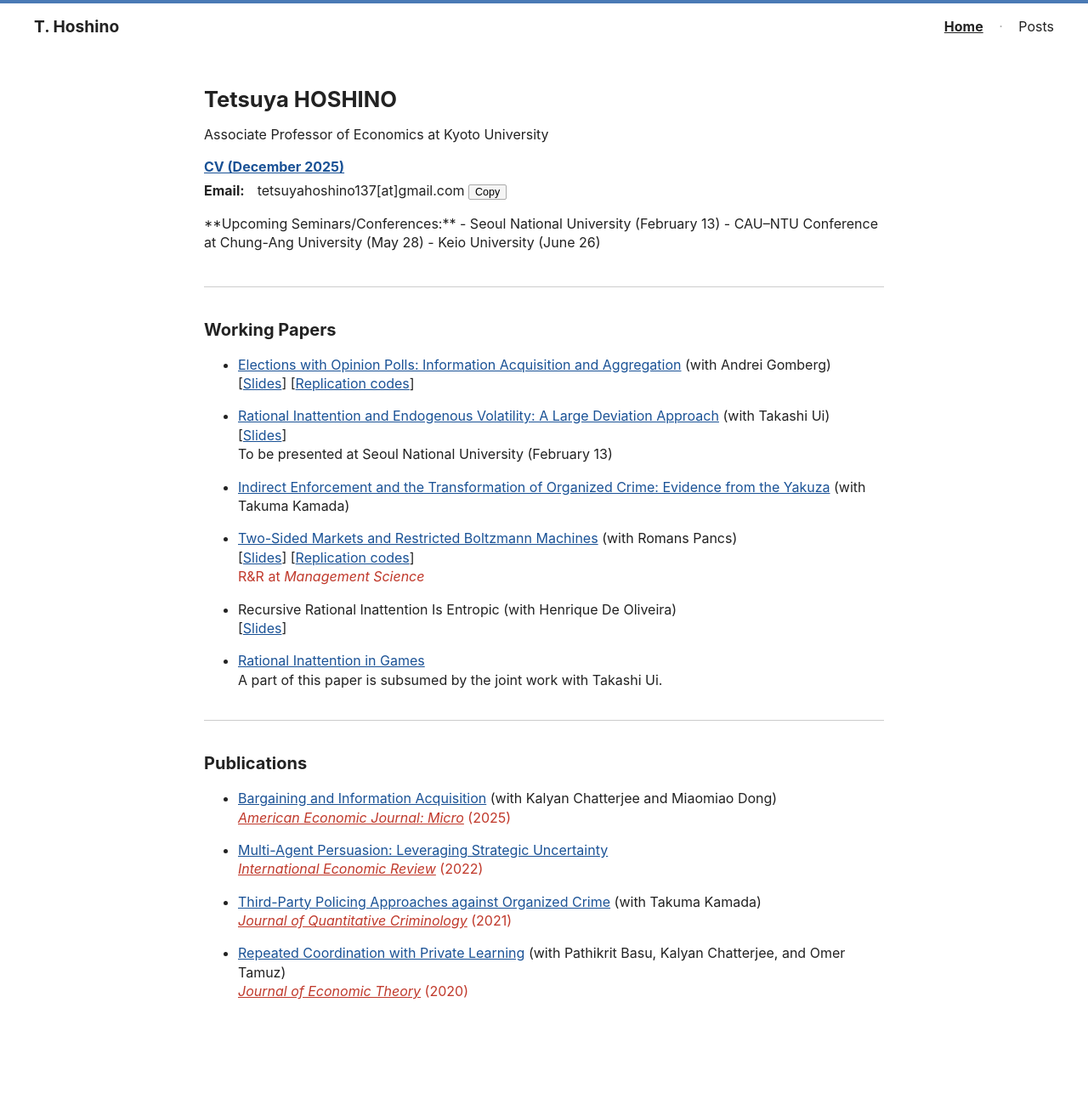
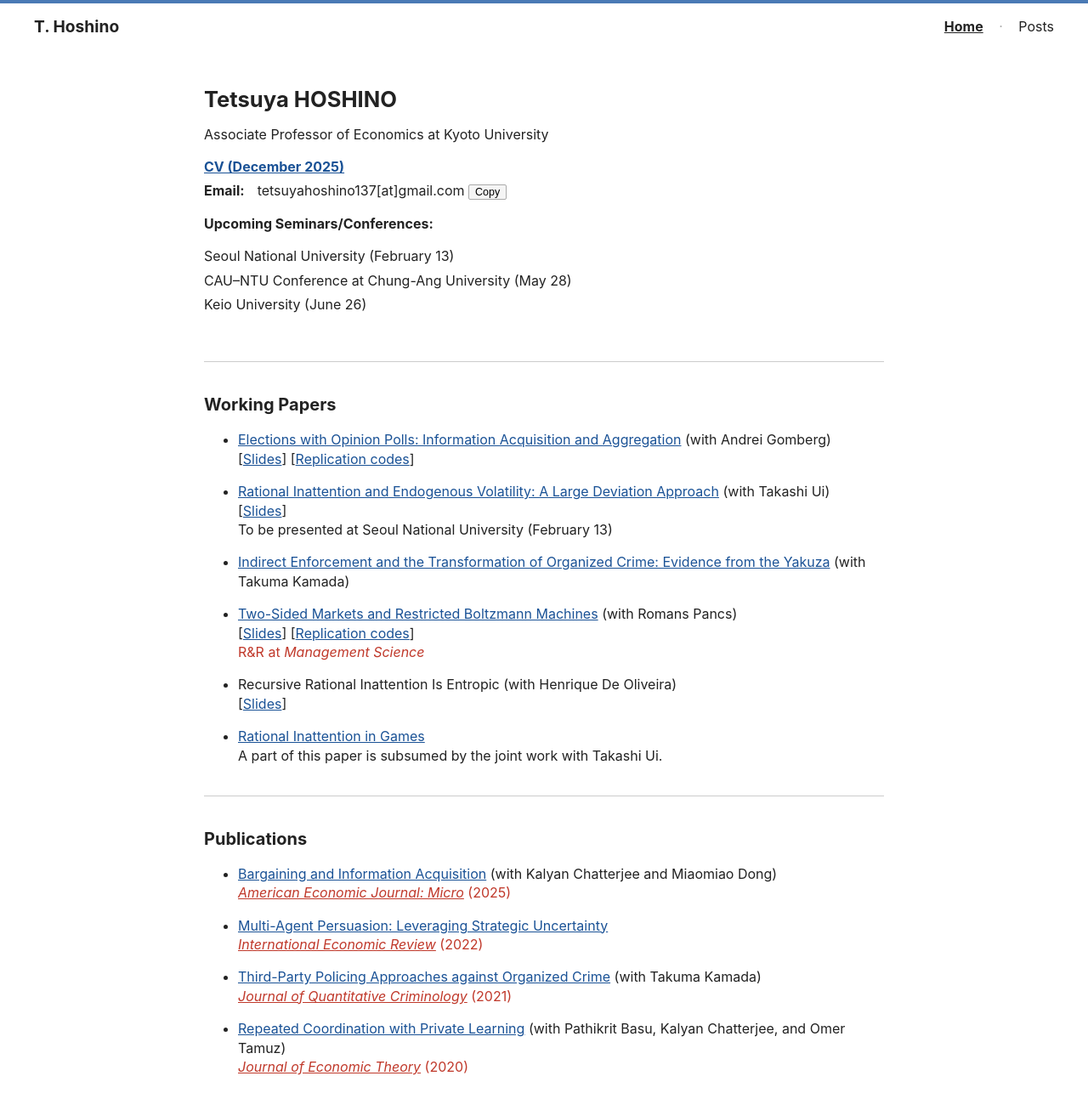
Before and after one commit to tetsuyahoshino137/tetsuyahoshino137.github.io, a Jekyll site: the page built from index.md, in a window 1280 px wide. Shown: the whole page at 85% size. Built offline with Jekyll 4.4.1, drawn with Linux system fonts in a browser that asks for light colours; before the commit the page ends 1218 px from its top, so only the background shows below that.

Commit message:
Update index.md

```diff
--- a/index.md
+++ b/index.md
@@ -20,12 +20,12 @@ title: Home
         </span>
       </li>
     </ul>
-
-    **Upcoming Seminars/Conferences:**
-
-    - Seoul National University (February 13)
-    - CAU–NTU Conference at Chung-Ang University (May 28)
-    - Keio University (June 26)
+    <p><strong>Upcoming Seminars/Conferences:</strong></p>
+    <ul>
+      <li>Seoul National University (February 13)</li>
+      <li>CAU–NTU Conference at Chung-Ang University (May 28)</li>
+      <li>Keio University (June 26)</li>
+    </ul>
   </div>
 </div>
 
```
